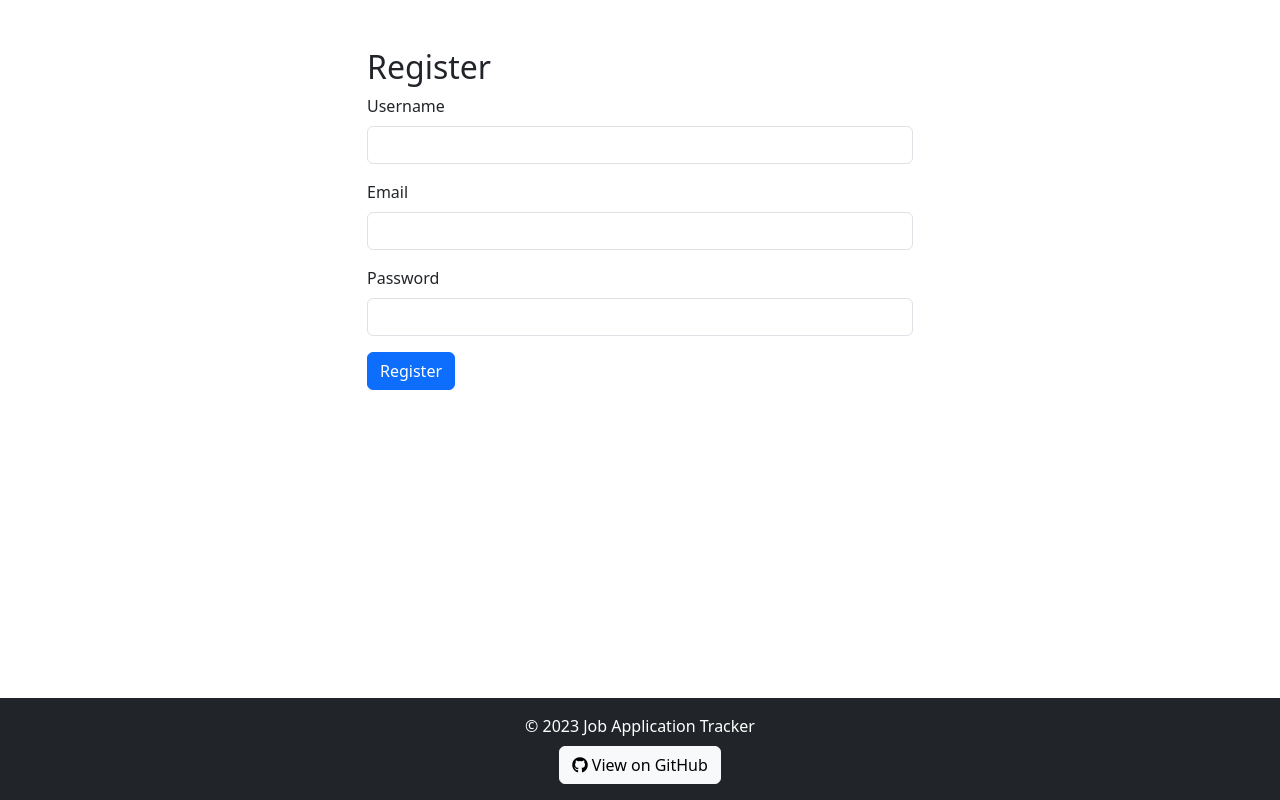
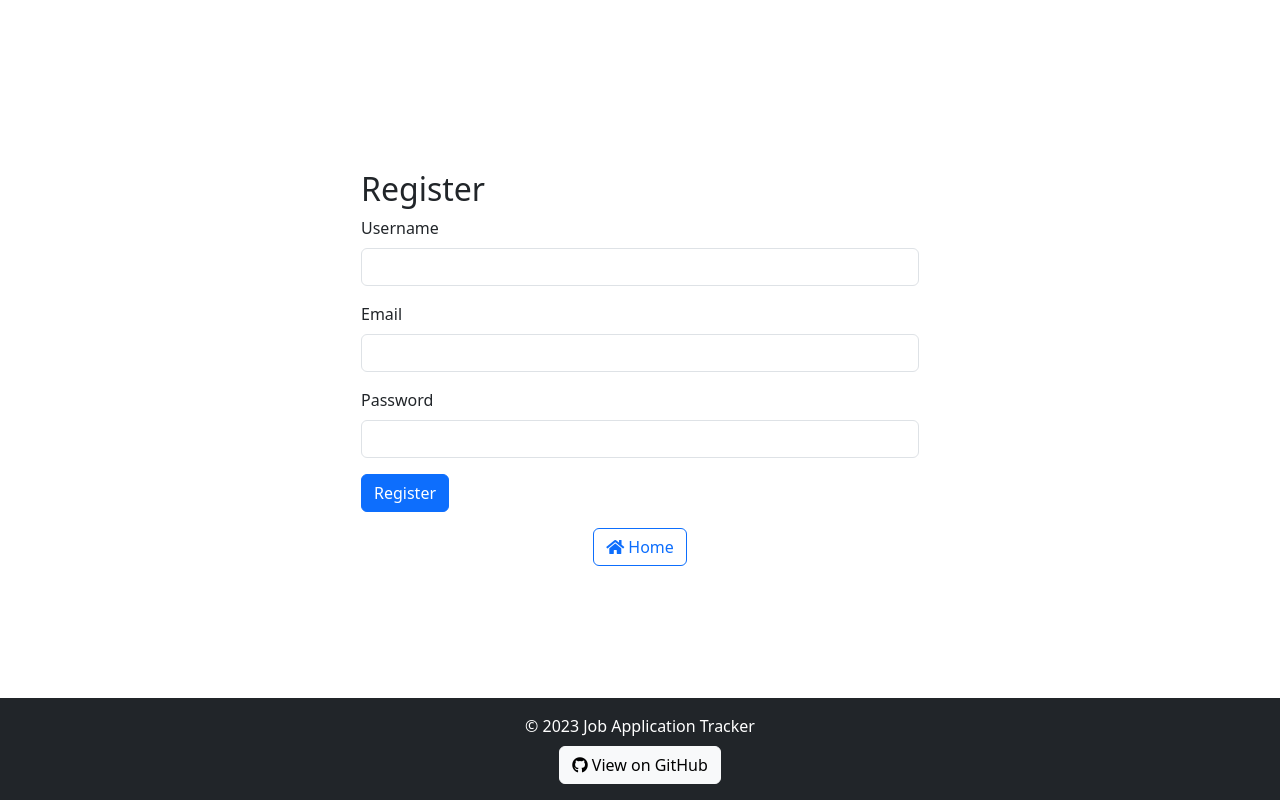
Before and after one commit to Rahul2K20/job-application-tracker, a Flask app: page /register in a window 1280 px wide. Run offline with Flask 3, Linux system fonts and the light colour scheme.

Commit message:
center reg

```diff
--- a/app/templates/register.html
+++ b/app/templates/register.html
@@ -1,7 +1,7 @@
 {% extends "base.html" %}
 
 {% block content %}
-<div class="row justify-content-center">
+<div class="d-flex justify-content-center align-items-center" style="height: 80vh;">
     <div class="col-md-6">
         <h2>Register</h2>
         <form action="{{ url_for('register') }}" method="post">
@@ -19,6 +19,11 @@
             </div>
             <button type="submit" class="btn btn-primary">Register</button>
         </form>
+        <div class="mt-3 d-flex justify-content-center">
+            <a href="{{ url_for('index') }}" class="btn btn-outline-primary">
+                <i class="fas fa-home"></i> Home
+            </a>
+        </div>
     </div>
 </div>
 {% endblock %}
```
